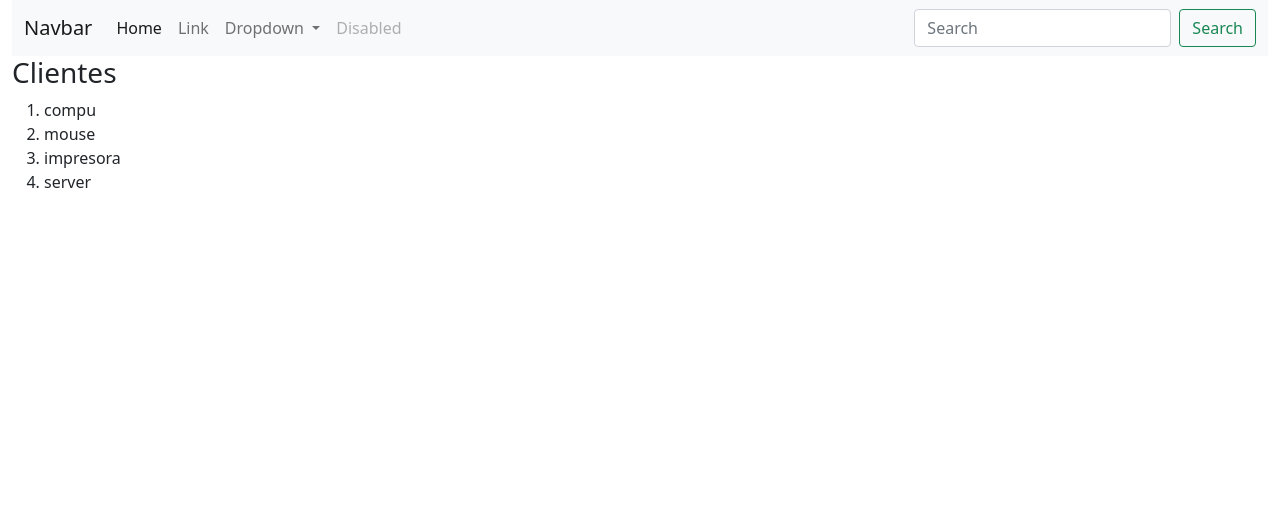
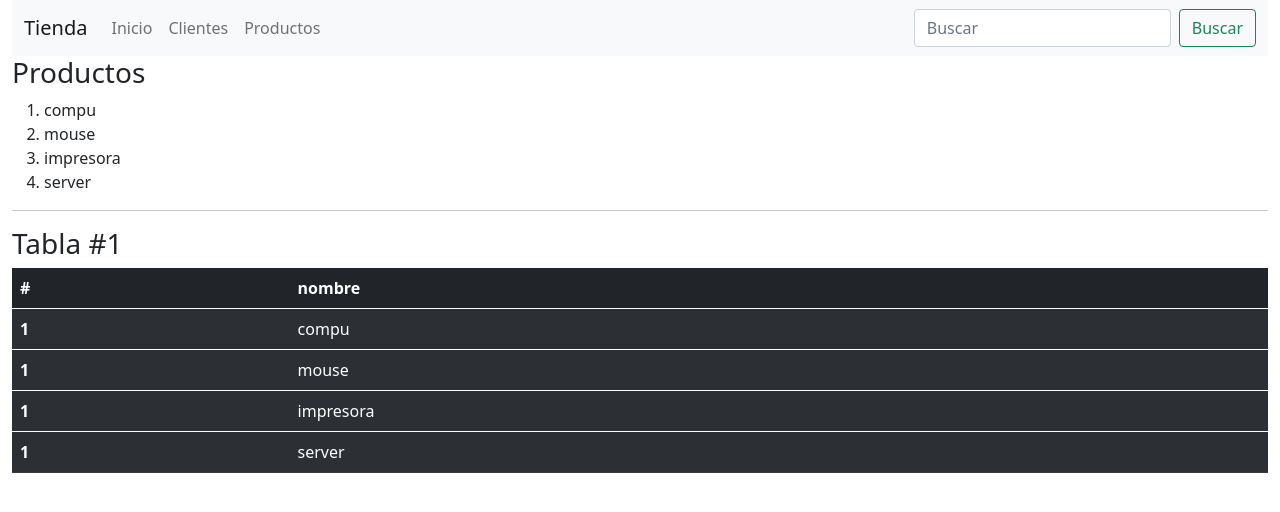
Before and after one commit to adsiCasona/practidj, a Django app: page /productos/ in a window 1280 px wide. Shown: the top 512 px of the page. Run offline with Django 4.2, Linux system fonts and the light colour scheme.

Commit message:
menu y tabla en bootstrap app productos

```diff
--- a/clientes/urls.py
+++ b/clientes/urls.py
@@ -3,6 +3,6 @@ from django.urls import path
 from . import views
 
 urlpatterns = [
-    path('', views.clientes, name='cli'),
-    path('listado/', views.listado_cli, name='list_cli'),
+    path('', views.clientes, name='clientes'),
+    path('listado/', views.listado_cli, name='list_clientes'),
 ]
--- a/home/urls.py
+++ b/home/urls.py
@@ -4,5 +4,5 @@ from . import views
 
 urlpatterns = [
     path('', views.index, name='index'),
-    path('funcion2/', views.home, name='home'),
+
 ]
--- a/productos/urls.py
+++ b/productos/urls.py
@@ -3,6 +3,6 @@ from django.urls import path
 from . import views
 
 urlpatterns = [
-    path('', views.productos, name='product'),
+    path('', views.productos, name='producto'),
 
 ]
--- a/productos/views.py
+++ b/productos/views.py
@@ -3,4 +3,4 @@ from django.shortcuts import render
 def productos(request):
     prod=['compu','mouse','impresora','server']
     context={'listado':prod}
-    return render(request, 'clientes.html', context)
+    return render(request, 'productos.html', context)
--- /dev/null
+++ b/templates/home.html
@@ -0,0 +1,5 @@
+{% extends 'main.html' %}
+{% block content %}
+            <h3>Inicio</h3>
+
+{% endblock content %}
--- a/templates/plt/navbar.html
+++ b/templates/plt/navbar.html
@@ -1,35 +1,24 @@
 <nav class="navbar navbar-expand-lg navbar-light bg-light">
     <div class="container-fluid">
-      <a class="navbar-brand" href="#">Navbar</a>
+      <a class="navbar-brand" href="#">Tienda</a>
       <button class="navbar-toggler" type="button" data-bs-toggle="collapse" data-bs-target="#navbarSupportedContent" aria-controls="navbarSupportedContent" aria-expanded="false" aria-label="Toggle navigation">
         <span class="navbar-toggler-icon"></span>
       </button>
       <div class="collapse navbar-collapse" id="navbarSupportedContent">
         <ul class="navbar-nav me-auto mb-2 mb-lg-0">
           <li class="nav-item">
-            <a class="nav-link active" aria-current="page" href="#">Home</a>
+            <a class="nav-link" href="{% url 'index' %}">Inicio</a>
           </li>
           <li class="nav-item">
-            <a class="nav-link" href="#">Link</a>
-          </li>
-          <li class="nav-item dropdown">
-            <a class="nav-link dropdown-toggle" href="#" id="navbarDropdown" role="button" data-bs-toggle="dropdown" aria-expanded="false">
-              Dropdown
-            </a>
-            <ul class="dropdown-menu" aria-labelledby="navbarDropdown">
-              <li><a class="dropdown-item" href="#">Action</a></li>
-              <li><a class="dropdown-item" href="#">Another action</a></li>
-              <li><hr class="dropdown-divider"></li>
-              <li><a class="dropdown-item" href="#">Something else here</a></li>
-            </ul>
+            <a class="nav-link" href="{% url 'clientes' %}">Clientes</a>
           </li>
           <li class="nav-item">
-            <a class="nav-link disabled" href="#" tabindex="-1" aria-disabled="true">Disabled</a>
+            <a class="nav-link" href="{% url 'producto' %}">Productos</a>
           </li>
         </ul>
         <form class="d-flex">
-          <input class="form-control me-2" type="search" placeholder="Search" aria-label="Search">
-          <button class="btn btn-outline-success" type="submit">Search</button>
+          <input class="form-control me-2" type="search" placeholder="Buscar" aria-label="Search">
+          <button class="btn btn-outline-success" type="submit">Buscar</button>
         </form>
       </div>
     </div>
--- /dev/null
+++ b/templates/productos.html
@@ -0,0 +1,29 @@
+{% extends 'main.html' %}
+{% block content %}
+            <h3>Productos</h3>
+        <ol>
+        {% for prod in listado %}
+            <li>{{ prod }}</li>
+        {% endfor %}
+        </ol>
+        <hr>
+        <h3>Tabla #1</h3>
+        <table class="table table-dark table-striped">
+            <thead>
+              <tr>
+                <th scope="col">#</th>
+                <th scope="col">nombre</th>
+              </tr>
+            </thead>
+            {% for prod in listado  %}
+            <tbody>
+                <tr>
+                  <th scope="row">1</th>
+                  <td>{{ prod }}</td>
+                </tr>
+              </tbody>
+
+            {% endfor %}
+
+          </table>
+{% endblock content %}
--- a/tienda/settings.py
+++ b/tienda/settings.py
@@ -98,7 +98,7 @@ AUTH_PASSWORD_VALIDATORS = [
 
 LANGUAGE_CODE = 'es-co'
 
-TIME_ZONE = 'UTC'
+TIME_ZONE = 'America/Colombia'
 
 USE_I18N = True
 
```
Also changed, not shown: home/views.py (+3 -5 lines).
